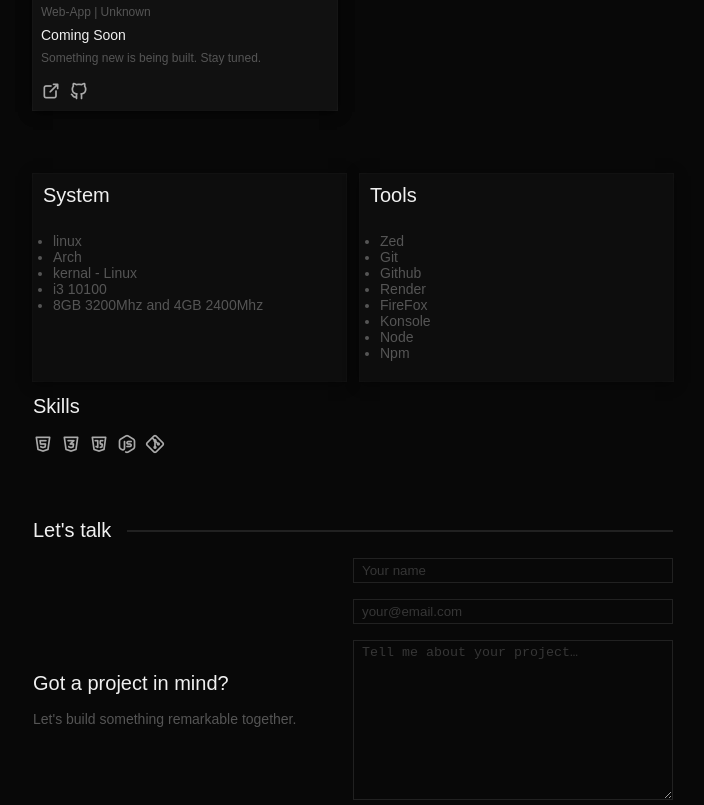
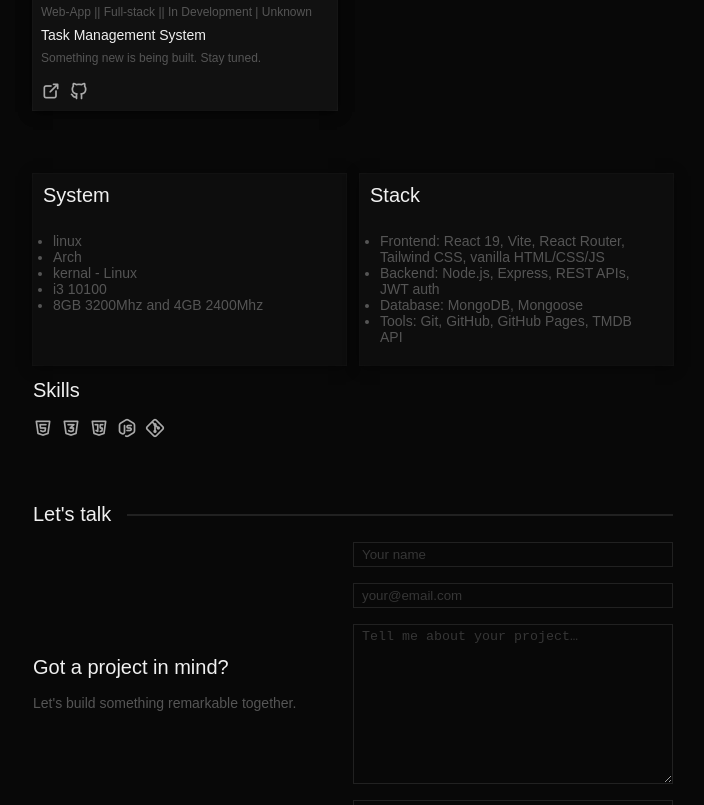
Before and after one commit to khabiruzzaman-codes/khabiruzzaman-codes.github.io, a plain HTML site: page index.html in a window 1280 px wide. Shown: the part 1170-1975 px from the top of the page, without its empty margins (287-991 px from the left). Drawn offline with nearby package versions, Linux system fonts and the light colour scheme.

Commit message:
Update index.html

```diff
--- a/index.html
+++ b/index.html
@@ -229,11 +229,11 @@
 
             <div class="cardDetails">
               <p class="projectGenre">
-                <span> Web-App </span>
+                <span> Web-App || Full-stack || In Development </span>
                 |
                 <span> Unknown </span>
               </p>
-              <p class="cardTitle">Coming Soon</p>
+              <p class="cardTitle">Task Management System</p>
               <p class="cardDescription">
                 Something new is being built. Stay tuned.
               </p>
@@ -271,17 +271,13 @@
           </div>
 
           <div class="myTools">
-            <p class="setUpTitle">Tools</p>
+            <p class="setUpTitle">Stack</p>
             <div class="tools">
               <ul class="toolsUl">
-                <li>Zed</li>
-                <li>Git</li>
-                <li>Github</li>
-                <li>Render</li>
-                <li>FireFox</li>
-                <li>Konsole</li>
-                <li>Node</li>
-                <li>Npm</li>
+                <li>Frontend: React 19, Vite, React Router, Tailwind CSS, vanilla HTML/CSS/JS</li>
+                <li>Backend: Node.js, Express, REST APIs, JWT auth</li>
+                <li>Database: MongoDB, Mongoose</li>
+                <li>Tools: Git, GitHub, GitHub Pages, TMDB API</li>
               </ul>
             </div>
           </div>
```
